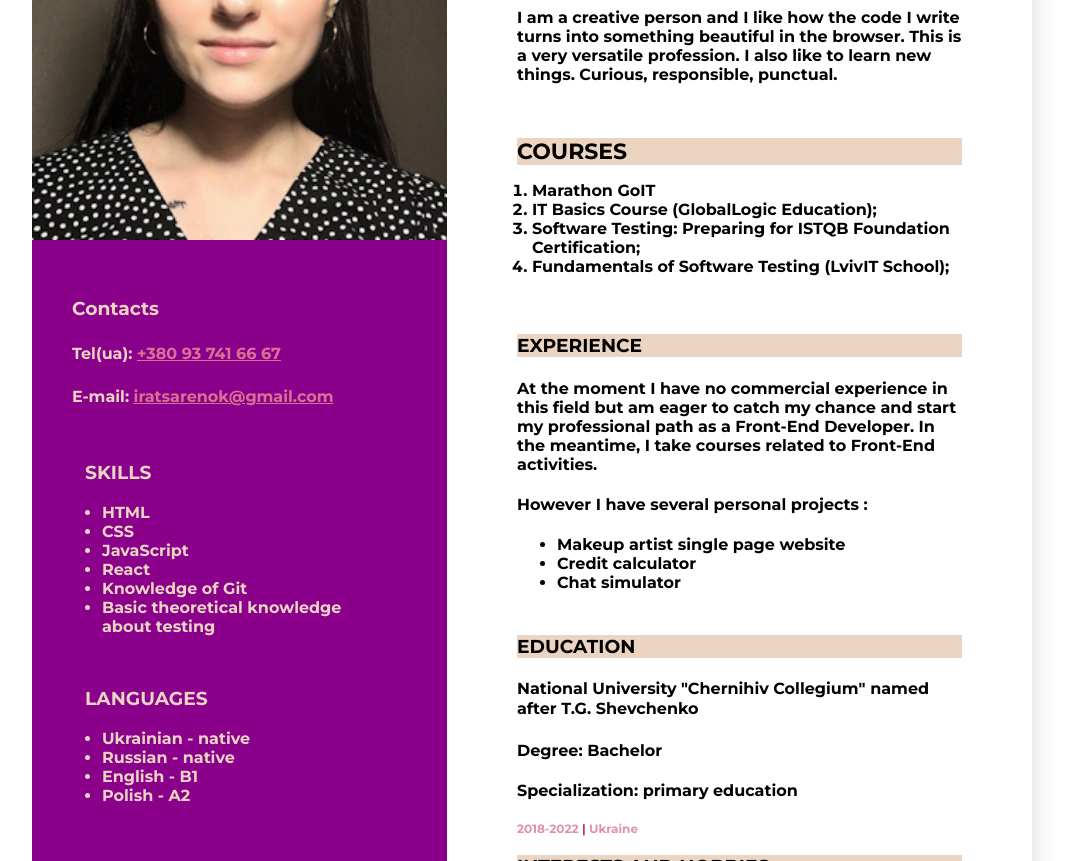
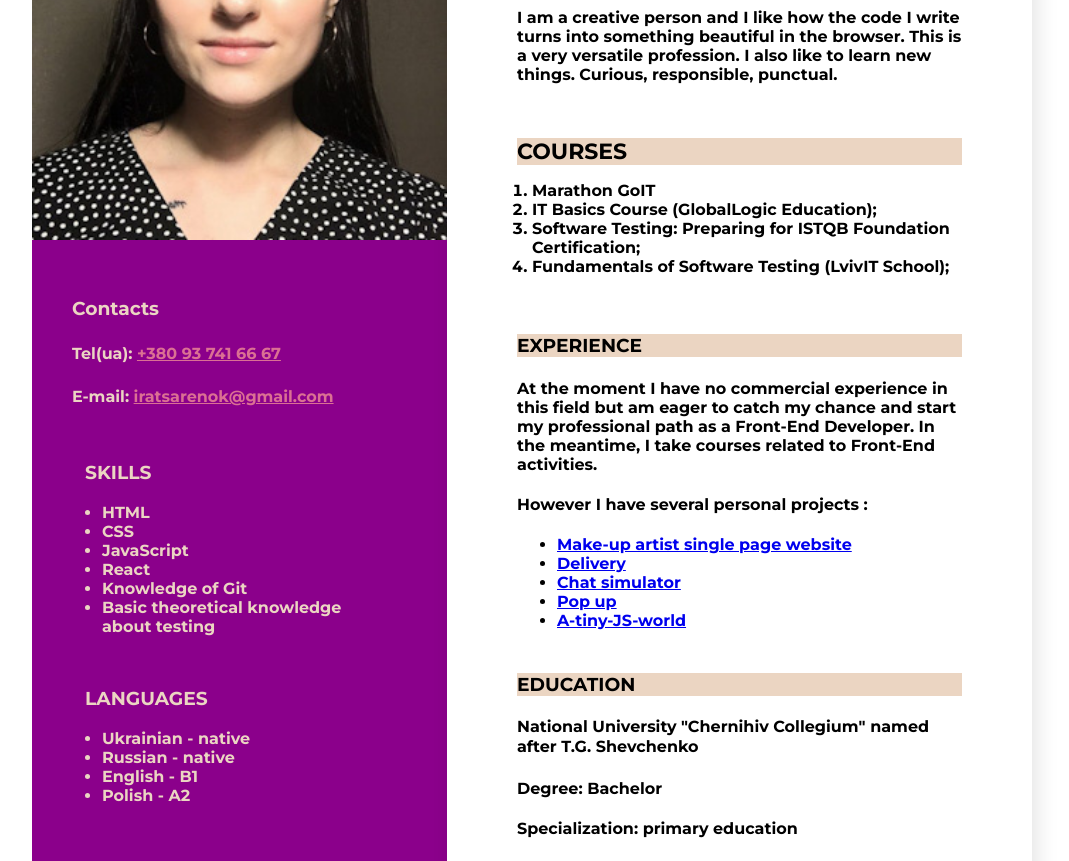
Before and after one commit to IrynaTsarenok/resume, a plain HTML site: page index.html in a window 1280 px wide. Shown: the part 239-1100 px from the top of the page, without its empty margins (108-1177 px from the left). Drawn offline with Linux system fonts and the light colour scheme.

Commit message:
new projects

```diff
--- a/index.html
+++ b/index.html
@@ -59,9 +59,11 @@
                 path as a Front-End Developer. In the meantime, I take courses related to Front-End  activities.  </h4>
                     <h4>However I have several personal projects :</h4>
                     <ul>
-                        <li>Makeup artist single page website</li>
-                        <li>Credit calculator</li>
-                        <li>Chat simulator</li>
+                        <li><a href="https://irynatsarenok.github.io/Make-up-artist-single-page-website/"> Make-up artist single page website</a></li>
+                        <li><a href="https://irynatsarenok.github.io/newdelivery/">Delivery</a></li>
+                        <li><a href="https://irynatsarenok.github.io/my-chat/">Chat simulator</a></li>
+                        <li><a href="https://irynatsarenok.github.io/pop_up_iryna_tsarenok/">Pop up</a></li>
+                        <li><a href="https://irynatsarenok.github.io/a-tiny-JS-world/">A-tiny-JS-world</a></li>
                     </ul>
 
                </div>
```
